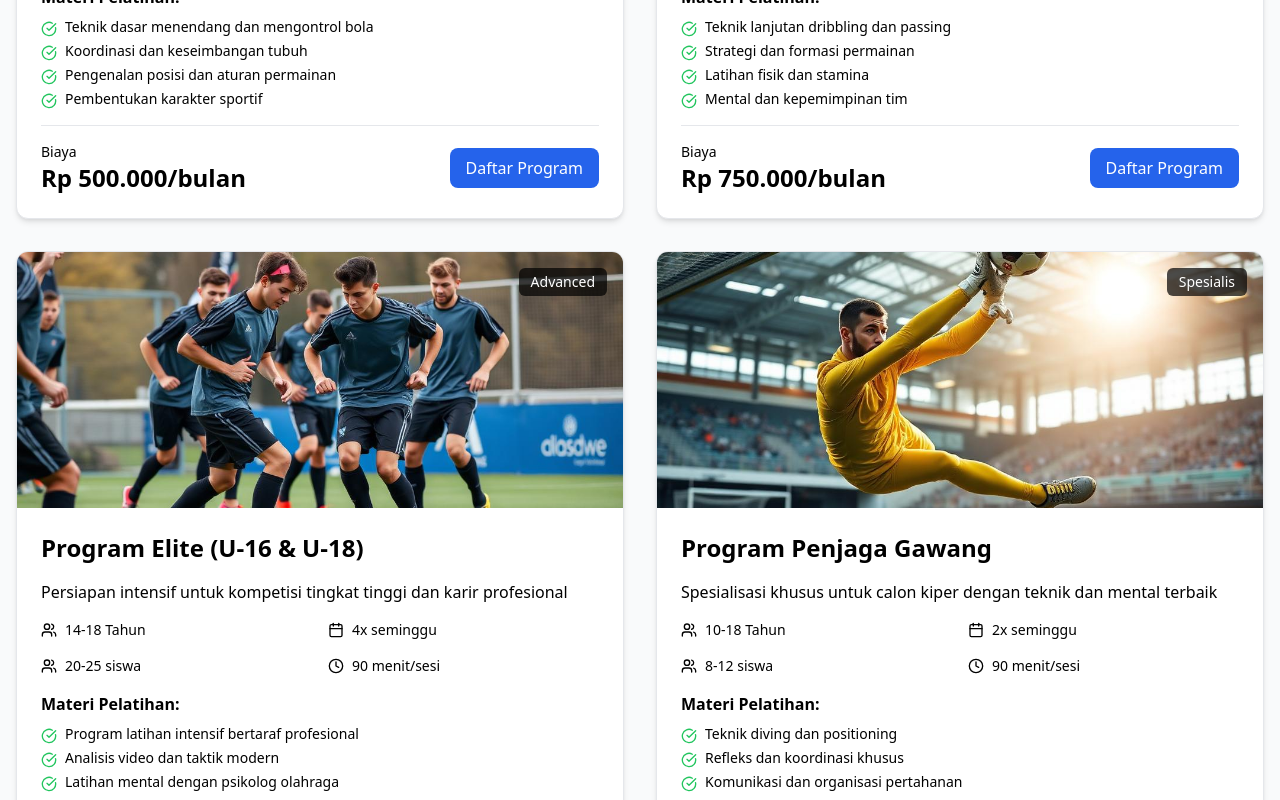
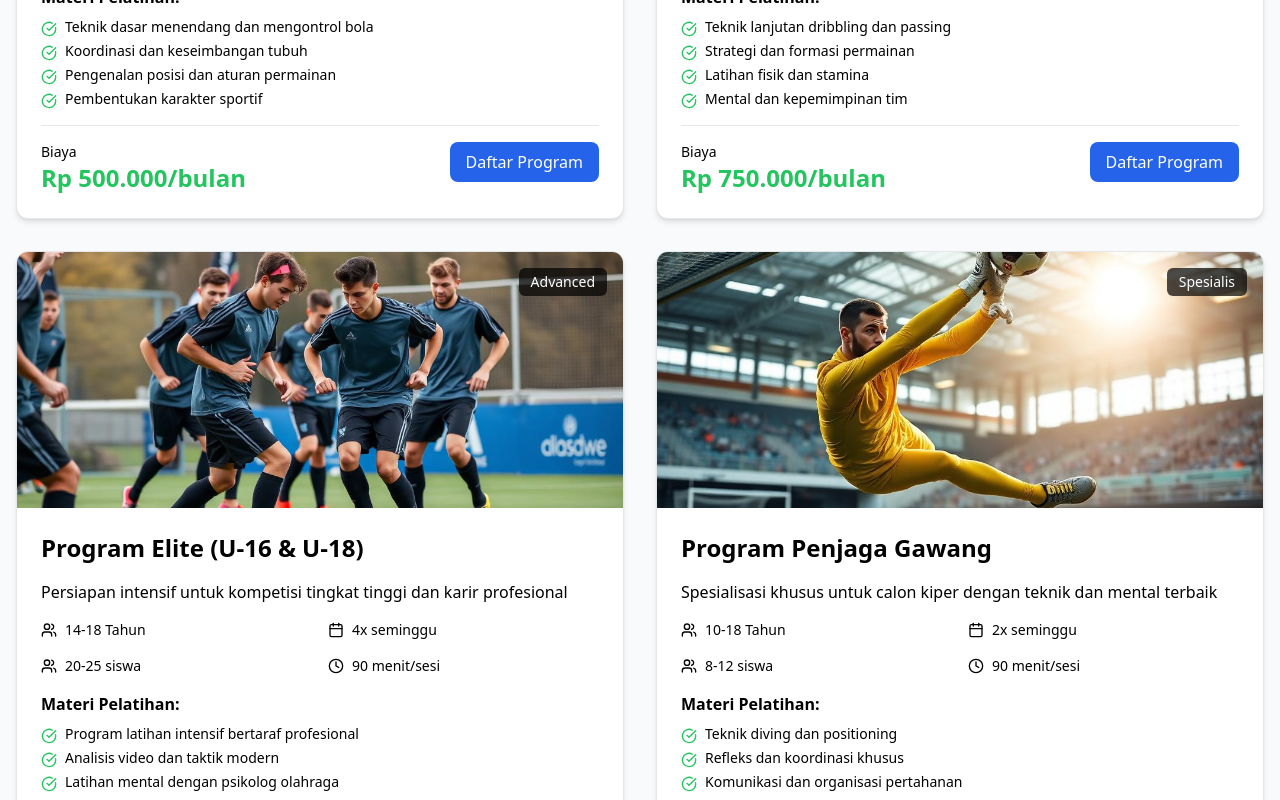
Before and after one commit to Dannys02/Kolab, a React (Vite) app in the folder frontend/: page /program in a window 1280 px wide. Shown: the part 900-1700 px from the top of the page. Built offline with nearby package versions, Linux system fonts and the light colour scheme.

Commit message:
perbaiki responsif halaman galeri, artikel, dan dashboard aside

```diff
--- a/frontend/src/pages/Dashboard.jsx
+++ b/frontend/src/pages/Dashboard.jsx
@@ -390,7 +390,7 @@ export default function Dsbd({ onLogout }) {
           </div>
         </nav>
 
-        <div className="absolute bottom-6 left-6 right-6">
+        <div className="absolute bottom-20 md:bottom-[150px] left-6 right-6">
           <div className="h-fit flex flex-col gap-3">
             <div className="flex items-center space-x-3 bg-white bg-opacity-10 rounded-xl p-3 backdrop-blur-sm">
               <div className="w-10 h-10 bg-gradient-to-r from-green-400 to-blue-400 rounded-full flex items-center justify-center shadow-md">
--- a/frontend/src/pages/Galeri.jsx
+++ b/frontend/src/pages/Galeri.jsx
@@ -60,7 +60,7 @@ export default function Galeri() {
                 </p>
             </section>
 
-            <div className="py-10 flex justify-center items-center gap-3 border-b border-gray">
+            <div className="py-10 flex justify-center flex-wrap items-center gap-3 border-b border-gray">
                 {categories.map((item) => (
                     <button
                         key={item}
@@ -76,7 +76,7 @@ export default function Galeri() {
                 ))}
             </div>
 
-            <div className="container py-10 mx-auto grid grid-cols-1 sm:grid-cols-2 lg:grid-cols-3 gap-6">
+            <div className="container px-4 py-10 mx-auto grid grid-cols-1 sm:grid-cols-2 lg:grid-cols-3 gap-6">
                 {filteredGallery.map((item, index) => (
                     <div
                         key={index}
--- a/frontend/src/pages/Program.jsx
+++ b/frontend/src/pages/Program.jsx
@@ -135,10 +135,10 @@ export default function Program() {
                                     </ul>
                                 </div>
 
-                                <div className="border-t pt-4 md:flex md:flex-row flex-col items-center md:justify-between gap-4">
+                                <div className="border-t pt-4 flex md:flex-row flex-col h-[120px] md:h-fit justify-between items-start md:justify-between">
                                     <div>
                                         <p className="text-sm text-muted-foreground">Biaya</p>
-                                        <p className="text-2xl font-bold text-primary">{program.price}</p>
+                                        <p className="text-2xl font-bold text-green-500">{program.price}</p>
                                     </div>
 
                                     <Link to="/kontak" className="bg-blue-600 text-white px-4 py-2 rounded-lg hover:bg-blue-600/80 transition">
```
Also changed, not shown: 1 other file (tests, documents, lock files or other folders).
